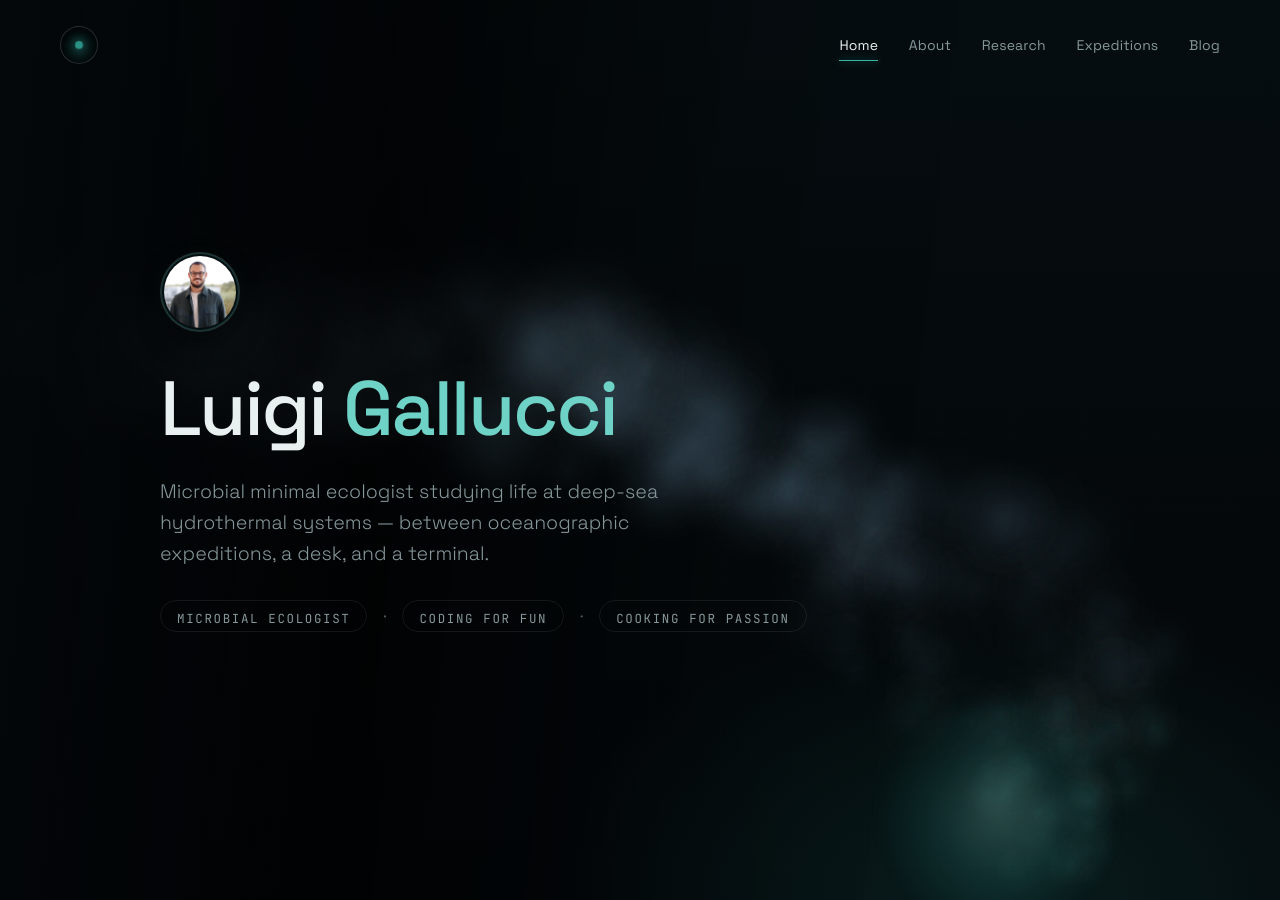
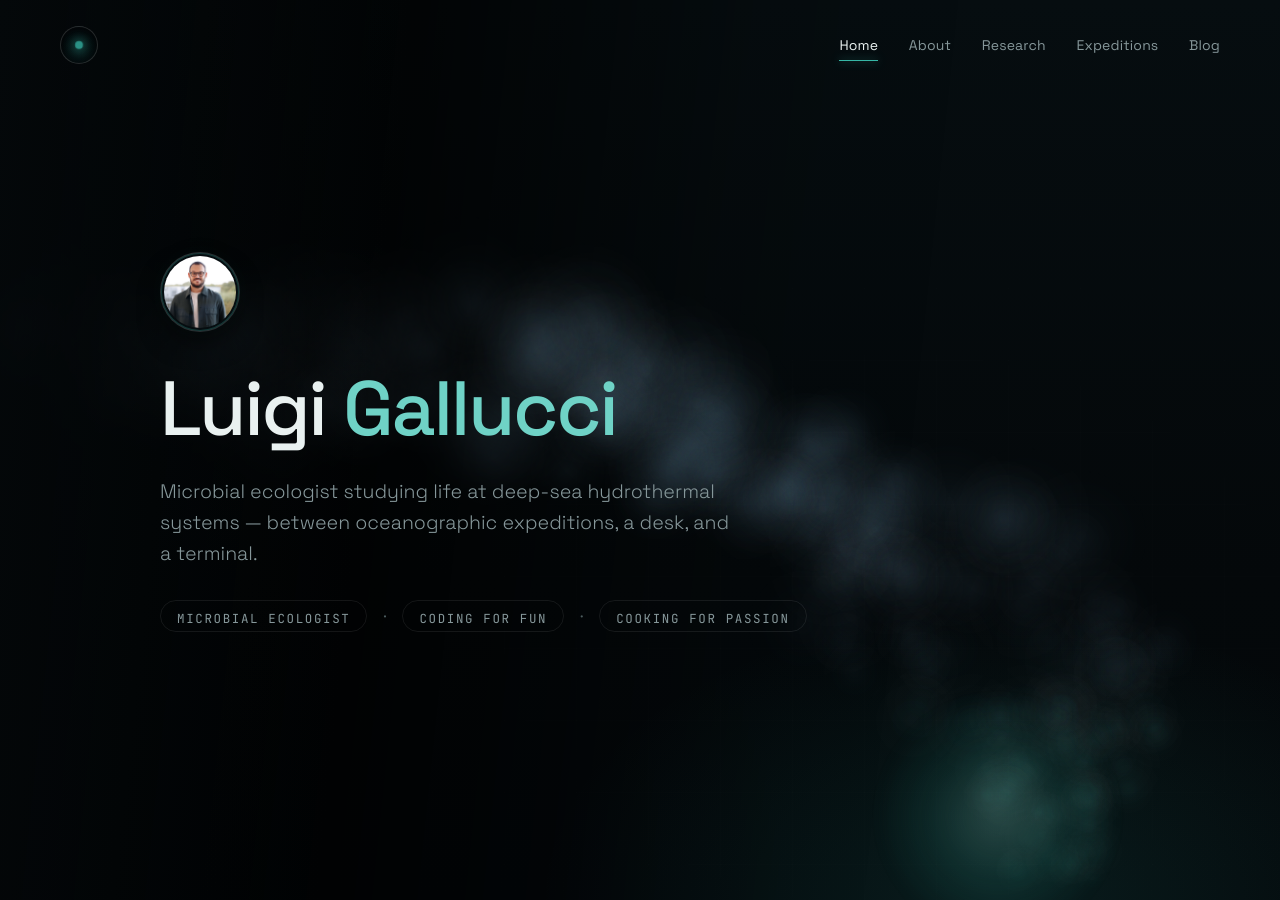
Before and after one commit to l-gallucci/l-gallucci.github.io, a Jekyll site: the page built from _pages/home.md, in a window 1280 px wide and 900 px high. Built offline with Jekyll 4.4.1, drawn with Linux system fonts in a browser that asks for light colours.

Commit message:
Update site content

```diff
--- a/_data/home.yml
+++ b/_data/home.yml
@@ -1,4 +1,4 @@
-tagline: "Microbial minimal ecologist studying life at deep-sea hydrothermal systems — between oceanographic expeditions, a desk, and a terminal."
+tagline: "Microbial ecologist studying life at deep-sea hydrothermal systems — between oceanographic expeditions, a desk, and a terminal."
 role_science: "Microbial Ecologist"
 role_code: "Coding for fun"
 role_personal: "Cooking for passion"
```
